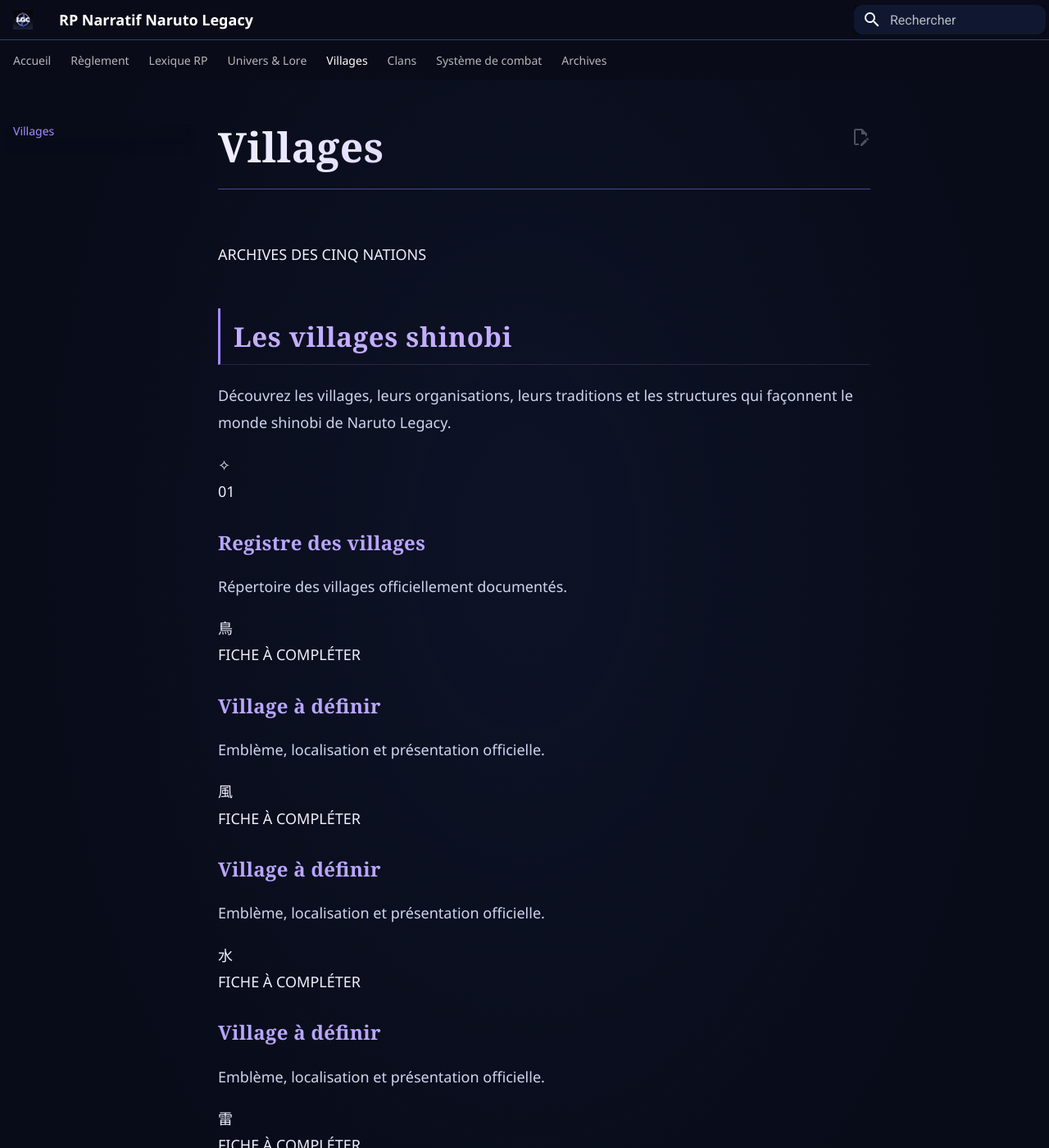
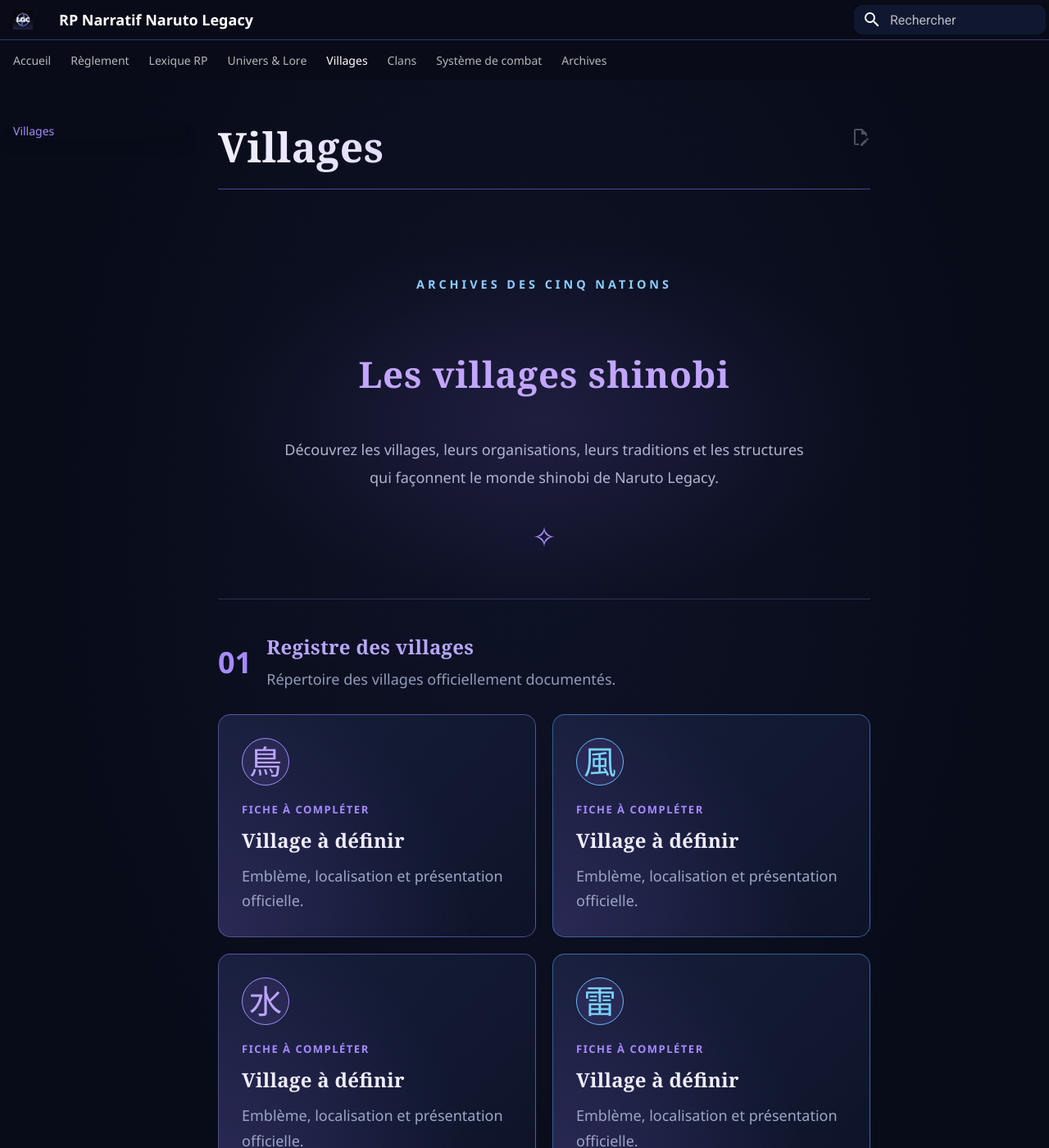
Before and after one commit to Foetic/naruto-legacy-wiki, an MkDocs documentation site: the page built from docs/villages/index.md, in a window 1280 px wide and 1400 px high. Shown: the whole window at 82% size. Built offline with MkDocs 1.6.1 and Material for MkDocs 9.7.7, drawn with Linux system fonts in a browser that asks for light colours.

Commit message:
Update extra.css

```diff
--- a/docs/stylesheets/extra.css
+++ b/docs/stylesheets/extra.css
@@ -1546,3 +1546,189 @@ body {
   margin: 0 auto 20px !important;
   background: none !important;
 }
+/* =====================================
+   NARUTO LEGACY — ARCHIVES DES VILLAGES
+===================================== */
+
+.village-archive {
+  margin: 35px 0;
+}
+
+.village-heading {
+  text-align: center;
+  padding: 35px 20px 45px;
+  margin-bottom: 35px;
+  background:
+    radial-gradient(
+      ellipse at center,
+      rgba(105, 83, 180, .19),
+      transparent 72%
+    );
+  border-bottom: 1px solid rgba(165, 138, 255, .25);
+}
+
+.village-eyebrow {
+  color: #8bceff;
+  font-size: .72rem;
+  font-weight: 800;
+  letter-spacing: 4px;
+}
+
+.village-heading h2 {
+  border: none !important;
+  padding: 15px 0 !important;
+  color: #c2a5ff;
+  font-family: Georgia, serif;
+  font-size: 2.2rem;
+}
+
+.village-heading p {
+  max-width: 650px;
+  margin: auto;
+  color: #aeb5d0;
+  line-height: 1.9;
+}
+
+.village-divider {
+  color: #a78aff;
+  font-size: 1.7rem;
+  margin-top: 25px;
+}
+
+.village-section-title {
+  display: flex;
+  align-items: center;
+  gap: 18px;
+  margin: 40px 0 25px;
+}
+
+.village-section-title > span {
+  color: #a78aff;
+  font-size: 1.8rem;
+  font-weight: 900;
+}
+
+.village-section-title h3 {
+  margin: 0 !important;
+  color: #eeeaff;
+  font-family: Georgia, serif;
+}
+
+.village-section-title p {
+  margin: 5px 0 0;
+  color: #929bb9;
+}
+
+.village-grid {
+  display: grid;
+  grid-template-columns: repeat(2, minmax(0, 1fr));
+  gap: 20px;
+}
+
+.village-card {
+  position: relative;
+  overflow: hidden;
+  padding: 28px;
+  min-height: 210px;
+  border: 1px solid rgba(144, 139, 255, .48);
+  border-radius: 15px;
+  background:
+    radial-gradient(
+      circle at 0% 100%,
+      rgba(116, 91, 199, .24),
+      transparent 65%
+    ),
+    linear-gradient(135deg, #171e3a, #0d1429);
+  transition: transform .25s ease, border-color .25s ease,
+              box-shadow .25s ease;
+}
+
+.village-card:nth-child(even) {
+  border-color: rgba(90, 177, 255, .48);
+}
+
+.village-card:hover {
+  transform: translateY(-5px);
+  border-color: #a78aff;
+  box-shadow: 0 10px 30px rgba(111, 87, 210, .18);
+}
+
+.village-card-symbol {
+  display: inline-flex;
+  align-items: center;
+  justify-content: center;
+  width: 58px;
+  height: 58px;
+  margin-bottom: 18px;
+  border: 1px solid #a78aff;
+  border-radius: 50%;
+  color: #bca4ff;
+  font-size: 2rem;
+  background: rgba(139, 111, 226, .12);
+}
+
+.village-card:nth-child(even) .village-card-symbol {
+  color: #78d3ff;
+  border-color: #65baff;
+}
+
+.village-status {
+  display: block;
+  color: #a78aff;
+  font-size: .65rem;
+  font-weight: 800;
+  letter-spacing: 1.5px;
+  margin-bottom: 8px;
+}
+
+.village-card h3 {
+  color: #f0edff !important;
+  font-family: Georgia, serif;
+  margin: 0 0 10px !important;
+}
+
+.village-card p {
+  color: #9ca6c4;
+  line-height: 1.7;
+  margin: 0;
+}
+
+.village-notice {
+  display: flex;
+  align-items: center;
+  gap: 18px;
+  margin-top: 35px;
+  padding: 22px;
+  border: 1px solid rgba(165, 138, 255, .3);
+  border-left: 4px solid #a78aff;
+  border-radius: 10px;
+  background: rgba(112, 91, 190, .12);
+}
+
+.village-notice > span {
+  font-size: 2rem;
+  color: #b99aff;
+}
+
+.village-notice strong {
+  color: #d0bdff;
+}
+
+.village-notice p {
+  color: #aab2ce;
+  margin: 5px 0 0;
+}
+
+@media (max-width: 650px) {
+  .village-grid {
+    grid-template-columns: 1fr;
+  }
+
+  .village-heading h2 {
+    font-size: 1.7rem;
+  }
+
+  .village-card {
+    min-height: auto;
+  }
+}
```
